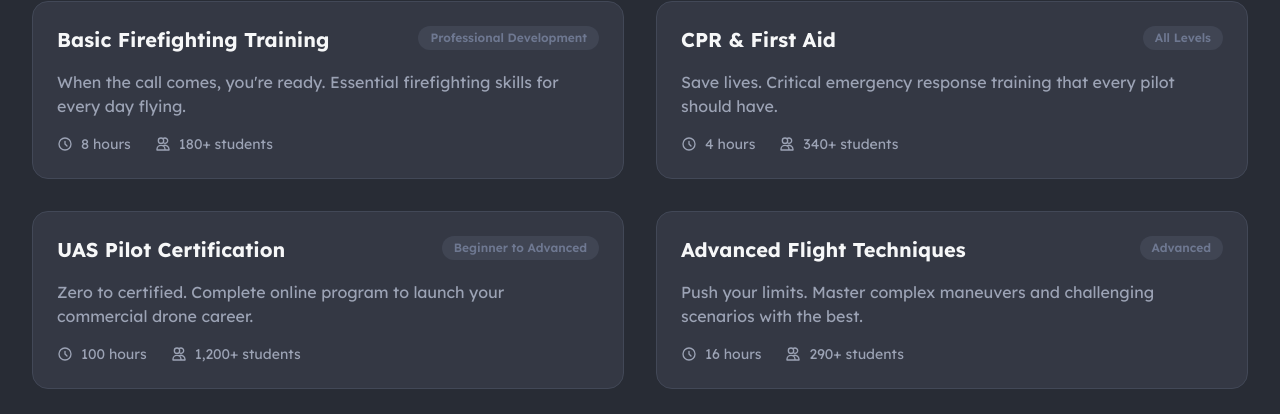
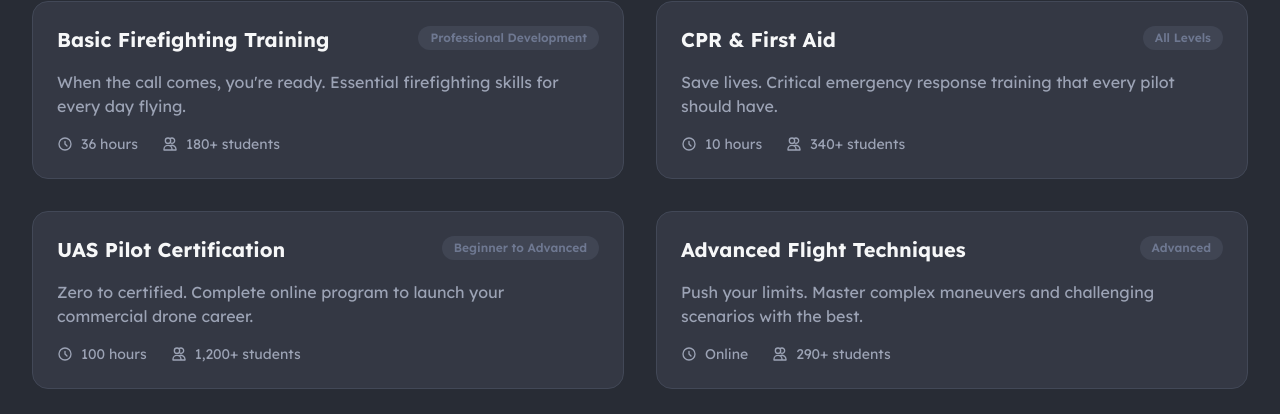
Before and after one commit to xinyu-buzz/buzz_web, a React (Vite) app: page /academy in a window 1280 px wide. Shown: the part 1038-1452 px from the top of the page. Built offline with nearby package versions, Linux system fonts and the light colour scheme.

Commit message:
Update Academy page to revise course durations for Basic Firefighting Training, CPR & First Aid, and Advanced Flight Techniques, reflecting more accurate training times.

```diff
--- a/src/pages/Academy.tsx
+++ b/src/pages/Academy.tsx
@@ -21,14 +21,14 @@ export default function Academy() {
     {
       title: 'Basic Firefighting Training',
       level: 'Professional Development',
-      duration: '8 hours',
+      duration: '36 hours',
       students: '180+ students',
       description: 'When the call comes, you\'re ready. Essential firefighting skills for every day flying.',
     },
     {
       title: 'CPR & First Aid',
       level: 'All Levels',
-      duration: '4 hours',
+      duration: '10 hours',
       students: '340+ students',
       description: 'Save lives. Critical emergency response training that every pilot should have.',
     },
@@ -42,7 +42,7 @@ export default function Academy() {
     {
       title: 'Advanced Flight Techniques',
       level: 'Advanced',
-      duration: '16 hours',
+      duration: 'Online',
       students: '290+ students',
       description: 'Push your limits. Master complex maneuvers and challenging scenarios with the best.',
     },
```
